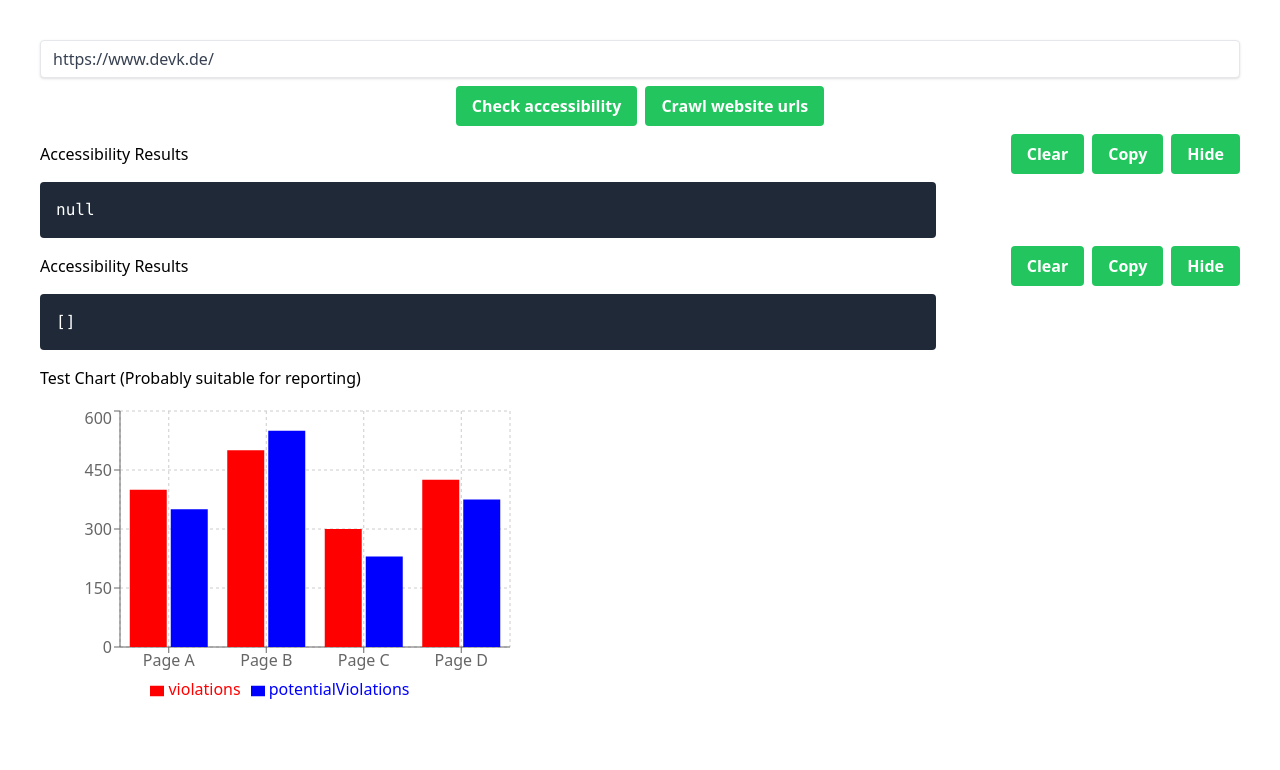
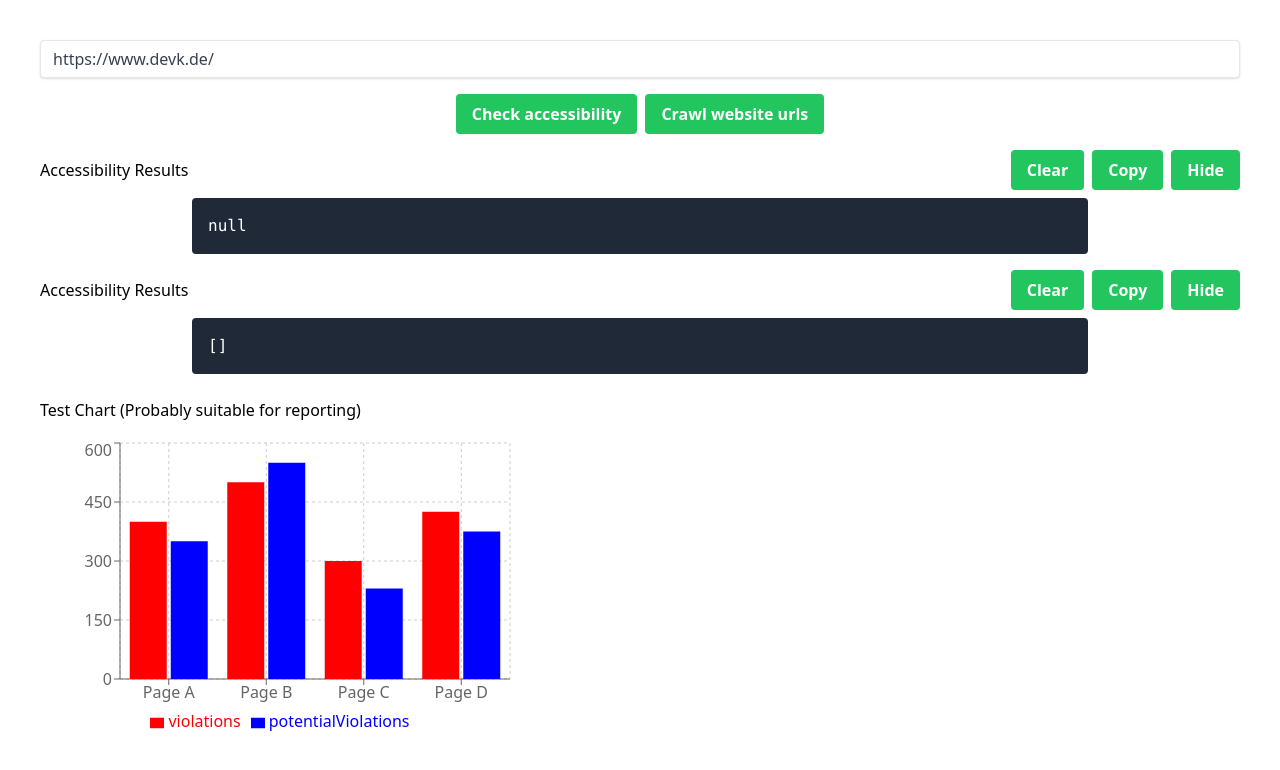
Before and after one commit to senacor/digital-access-reporting-tool, a React (Vite) app: page / in a window 1280 px wide. Shown: the top 770 px of the page. Built offline with nearby package versions, Linux system fonts and the light colour scheme.

Commit message:
Adjust some styles

```diff
--- a/src/App.tsx
+++ b/src/App.tsx
@@ -55,8 +55,8 @@ function App() {
   };
 
   return (
-    <div className="flex flex-col gap-4">
-      <div className="flex flex-col gap-2">
+    <div className="flex flex-col gap-6 w-full">
+      <div className="flex flex-col items-center gap-4">
         <input
           className="disabled:opacity-50 disabled:cursor-not-allowed"
           type="text"
--- a/src/components/FetchedResultsContainer.tsx
+++ b/src/components/FetchedResultsContainer.tsx
@@ -15,8 +15,8 @@ export const FetchedResultsContainer: FC<FetchedResultsContainerProps> = ({
   const [hidden, setHidden] = useState(false);
 
   return (
-    <div className="flex flex-col gap-2">
-      <div className="flex items-center justify-between">
+    <div className="flex flex-col items-center w-full gap-2">
+      <div className="flex items-center justify-between w-full">
         <h2>Accessibility Results</h2>
         <div className="flex gap-2">
           <button onClick={handleClear}>Clear</button>
@@ -26,11 +26,7 @@ export const FetchedResultsContainer: FC<FetchedResultsContainerProps> = ({
           </button>
         </div>
       </div>
-      {!hidden && (
-        <pre id={id} className="text-left">
-          {JSON.stringify(results, null, 2)}
-        </pre>
-      )}
+      {!hidden && <pre id={id}>{JSON.stringify(results, null, 2)}</pre>}
     </div>
   );
 };
--- a/src/index.css
+++ b/src/index.css
@@ -8,7 +8,7 @@ html {
 }
 
 #root {
-  @apply size-full flex flex-col w-full max-w-screen-2xl p-10;
+  @apply size-full flex flex-col max-w-screen-2xl p-10 mx-auto items-center;
 }
 
 input {
@@ -20,5 +20,5 @@ button {
 }
 
 pre {
-  @apply bg-gray-800 text-white font-mono p-4 rounded max-w-4xl max-h-[80vh] overflow-x-auto;
+  @apply bg-gray-800 text-left text-white font-mono p-4 rounded w-full max-h-[80vh] overflow-x-auto;
 }
```
